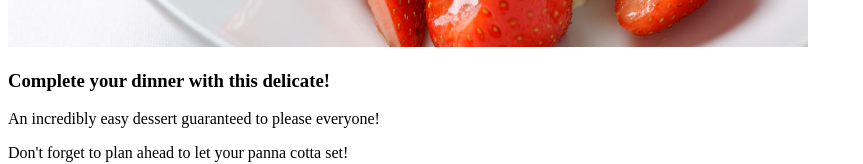
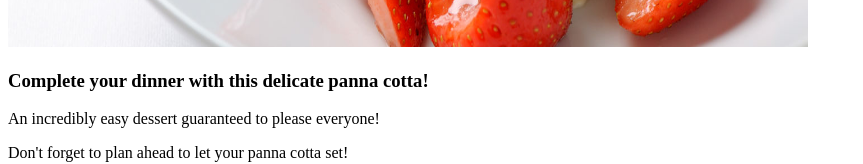
Before and after one commit to Dzoubs/odin-recipes, a plain HTML site: page recipes/panna.html in a window 1280 px wide. Shown: the part 583-747 px from the top of the page, without its empty margins (0-863 px from the left). Drawn offline with Linux system fonts and the light colour scheme.

Commit message:
Typo updated on panna cotta

```diff
--- a/recipes/panna.html
+++ b/recipes/panna.html
@@ -8,7 +8,7 @@
 <body>
     <h1>Panna Cotta</h1>
     <img src="../images/panna.jpg" alt="Light Panna Cotta"height="550" width="800">
-    <h3>Complete your dinner with this delicate!</h3>
+    <h3>Complete your dinner with this delicate panna cotta!</h3>
     <p>An incredibly easy dessert guaranteed to please everyone!</p>
     <p>Don't forget to plan ahead to let your panna cotta set!</p>
 
```
